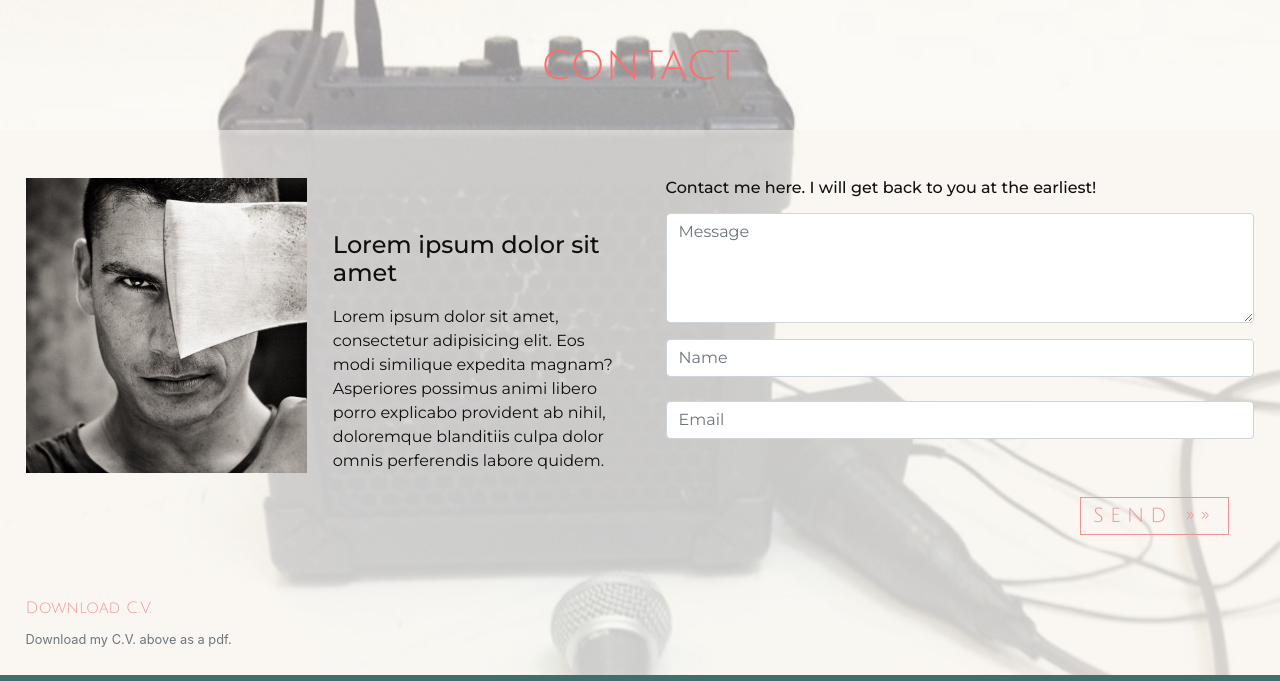
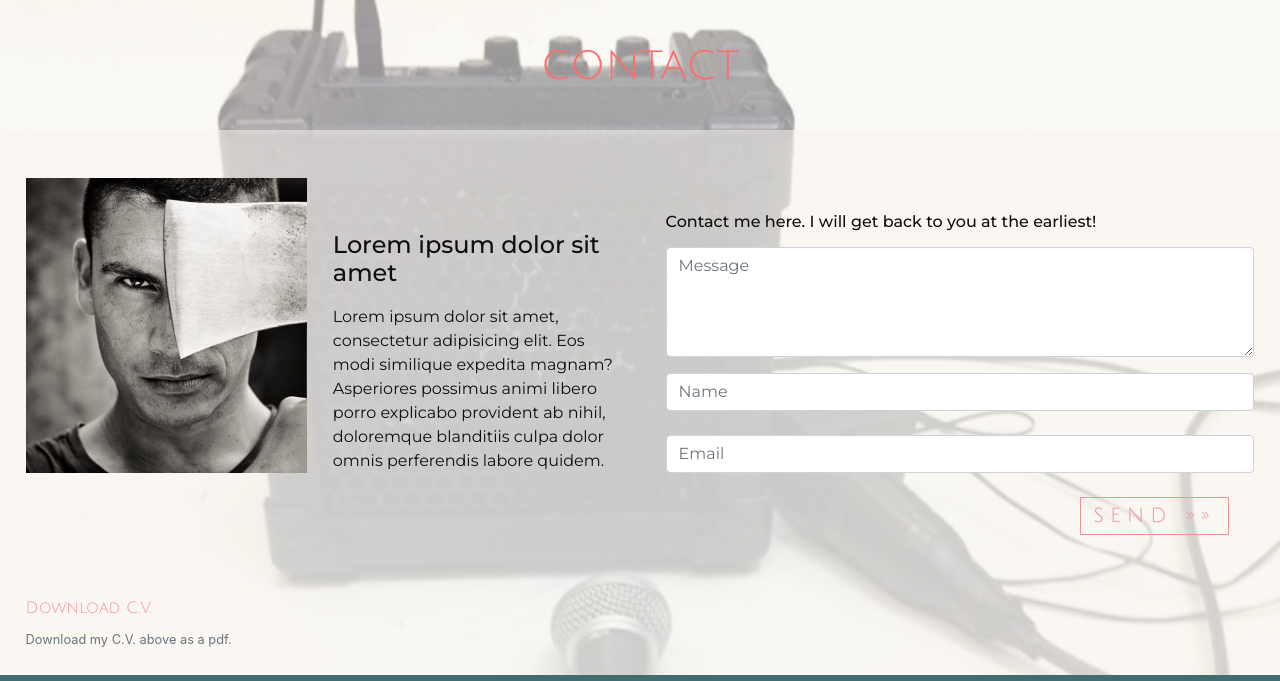
Before and after one commit to Junon72/deVega-web-vsc, a plain HTML site: page home.html in a window 1280 px wide. Shown: the part 4200-4881 px from the top of the page. Drawn offline with nearby package versions, Linux system fonts and the light colour scheme.

Commit message:
Form xl align flex end

```diff
--- a/css/style.css
+++ b/css/style.css
@@ -882,6 +882,11 @@ form h5 {
         z-index: -2;
     }
 
+    .layoutXL {
+        display: flex;
+        align-self: flex-end;
+    }
+
 }
 
 
--- a/home.html
+++ b/home.html
@@ -251,7 +251,7 @@
                     </div>
                 </div>
                 <div class="col-12 col-xl-6 layoutXL">
-                    <div class="row form-row no-gutters m-0 p-0">
+                    <div class="row form-row no-gutters w-100 m-0 p-0">
                         <div class="col contact-content m-0 p-0">
                             <div class="col form">
                                 <form>
```
